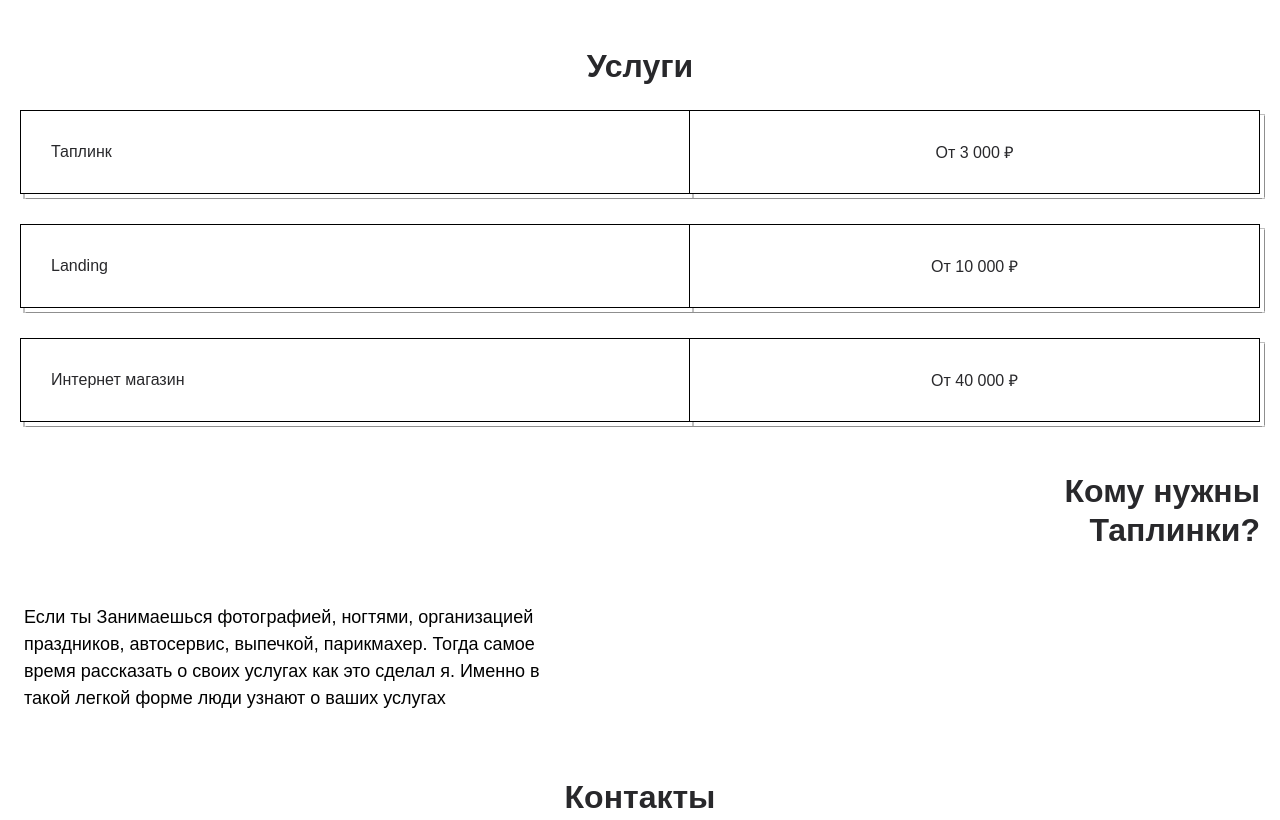
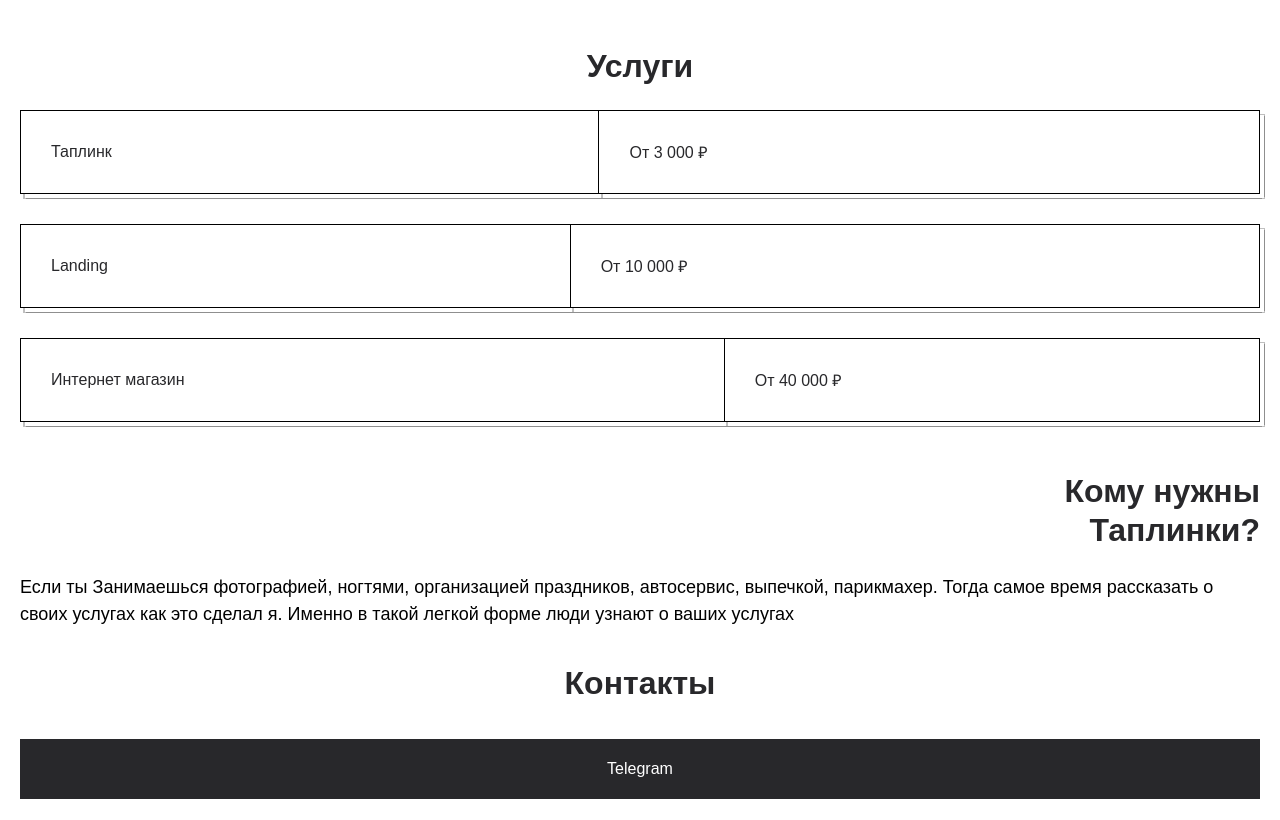
Before and after one commit to LedFed/taplink, a plain HTML site: page index.html in a window 1280 px wide. Shown: the part 1043-1863 px from the top of the page. Drawn offline with Linux system fonts and the light colour scheme.

Commit message:
Update style.css

```diff
--- a/css/style.css
+++ b/css/style.css
@@ -202,9 +202,10 @@ label .debug {
   margin-bottom: 26px;
   margin-top: 40px;
 }
-.type_text.right {
+.type_text .right {
   text-align: start;
-  max-width: 65%;
+  width: 100%;
+  padding: 0;
 }
 
 .left_img {
@@ -245,12 +246,6 @@ td {
   box-shadow: 4px 4px rgb(255, 255, 255), 5px 5px rgba(0, 0, 0, 0.25), 5px 3px rgba(0, 0, 0, 0.25), 2px 5px rgba(0, 0, 0, 0.25);
 }
 
-.right {
-  width: 46%;
-  text-align: center;
-  padding: 30px 4px;
-}
-
 .links {
   background: #28282B;
   color: #fff;
```
